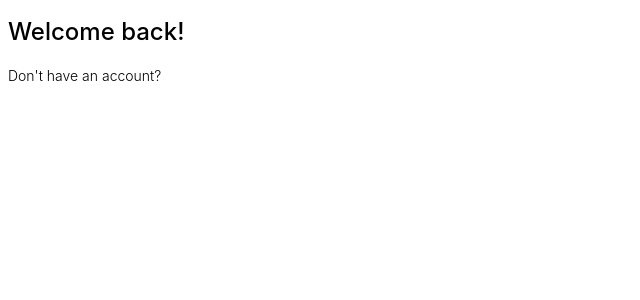
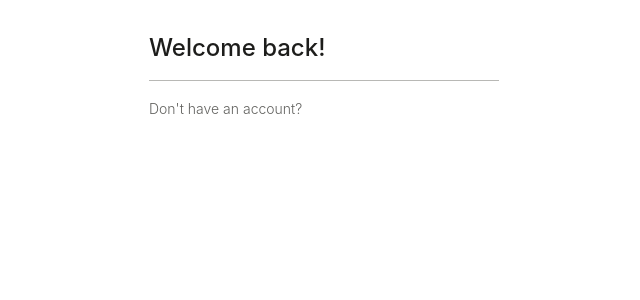
Before and after one commit to DBattou/react-ideal-architecture, a Next.js app in the folder apps/web/: page / in a window 1280 px wide. Shown: the top 300 px of the page, without its empty margins (0-640 px from the left). Built offline with nearby package versions, Linux system fonts and the light colour scheme; a web font is replaced by a local one.

Commit message:
copy over css modules style and adjust jsx using chatgpt
- its hard to differentiate between global and local classes. Needed manual work
- commented out nested pure selectors because of https://github.com/vercel/next.js/discussions/16050#discussioncomment-49022

```diff
--- /dev/null
+++ b/apps/web/app/page.module.css
@@ -0,0 +1,90 @@
+.signin {
+    display: flex;
+    height: 100%;
+  }
+
+  .form {
+    display: flex;
+    align-items: center;
+    justify-content: center;
+    width: 50%;
+    overflow: auto;
+    background-color: var(--elevation-default);
+  }
+
+  .illustration {
+    display: flex;
+    align-items: center;
+    justify-content: center;
+    width: 50%;
+
+    &.purple {
+      background-color: var(--lottie-background-purple);
+    }
+
+    &.mint {
+      background-color: var(--lottie-background-mint);
+    }
+
+    &.mustard {
+      background-color: var(--lottie-background-mustard);
+    }
+
+    &.peach {
+      background-color: var(--lottie-background-peach);
+    }
+  }
+
+  .form-wrapper {
+    width: 350px;
+    color: var(--content-primary-a);
+  }
+
+  .header-logo {
+    margin-top: 24px;
+
+    /* svg {
+      width: 100px;
+      height: auto;
+
+      path {
+        fill: var(--content-primary-a);
+      }
+    } */
+  }
+
+  .links {
+    padding-top: 16px;
+    border-top: 1px solid var(--border-secondary);
+  }
+
+  .no-account-label {
+    color: var(--content-secondary);
+  }
+
+  .illustration-wrapper {
+    position: relative;
+    width: 75%;
+    max-width: 190px;
+    height: 75%;
+    max-height: 430px;
+  }
+
+  .animation {
+    width: 100%;
+    height: 100%;
+    opacity: 1;
+    transition: all 0.4s cubic-bezier(0.4, 0, 0.4, 1);
+    will-change: opacity;
+
+    &.hidden {
+      opacity: 0;
+    }
+  }
+
+  /* :global(body.is-mobile) {
+    .form {
+      width: 100%;
+    }
+  }
+   */
--- a/apps/web/app/page.tsx
+++ b/apps/web/app/page.tsx
@@ -1,10 +1,12 @@
+import styles from './page.module.css';
+
 export default function Page() {
   return (
-    <div className="l-container__app">
-      <div className="signin">
-        <div className="form">
-          <div className="form-wrapper">
-            <div className="header-logo mb-32">
+    <div className={styles['l-container__app']}>
+      <div className={styles['signin']}>
+        <div className={styles['form']}>
+          <div className={styles['form-wrapper']}>
+            <div className={`${styles['header-logo']} mb-32`}>
               {/* <Link to="/signin">
                 <img src={require('../assets/images/qonto.svg')} alt="qonto" />
               </Link> */}
@@ -12,7 +14,7 @@ export default function Page() {
             <h1 className="title-2 mb-32">Welcome back!</h1>
             {/* {this.shouldShowSpinnerOverlay && (
               <QSpinner
-                className="q-spinner--overlay"
+                className={`${styles['q-spinner--overlay']}`}
                 data-test-register-connect-provider-loading
               />
             )} */}
@@ -22,22 +24,22 @@ export default function Page() {
             /> */}
             {/* <LoginForm
               local-form="inputs"
-              className="mb-32"
+              className={`${styles['mb-32']}`}
               authenticate={this.authenticateTask}
             /> */}
-            <div className="links mb-32">
-              <span className="no-account-label body-2">Don't have an account?</span>
-              {/* <a href={this.registerJsURL} className="m-link m-link--black body-1" data-test-register-link>
+            <div className={`${styles['links']} mb-32`}>
+              <span className={`${styles['no-account-label']} body-2`}>Don't have an account?</span>
+              {/* <a href={this.registerJsURL} className={`${styles['m-link']} ${styles['m-link--black']} ${styles['body-1']}`} data-test-register-link>
                 Register now
               </a> */}
             </div>
           </div>
         </div>
         {/* {!this.deviceManager.isMobile && (
-          <div className={`illustration ${this.backgroundColor}`}>
-            <div className="illustration-wrapper">
+          <div className={`${styles['illustration']} ${styles[this.backgroundColor]}`}>
+            <div className={styles['illustration-wrapper']}>
               <Lottie
-                className={`animation ${!this.animationReady && 'hidden'}`}
+                className={`${styles['animation']} ${!this.animationReady && styles['hidden']}`}
                 autoplay={!this.deviceManager.isSafariDesktop}
                 path={require(`../assets/lotties/first-screen-${this.backgroundColor}.json`)}
                 onDataReady={() => this.animationReady = true}
```
